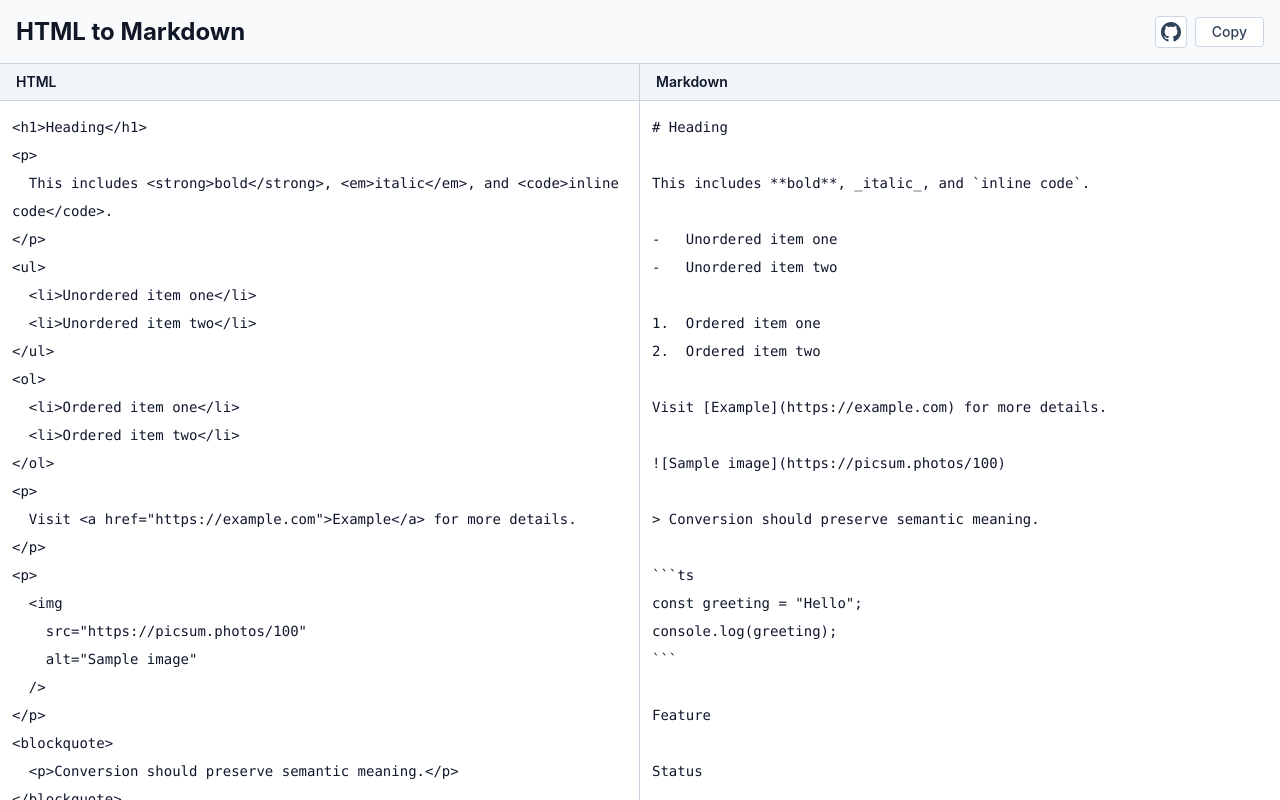
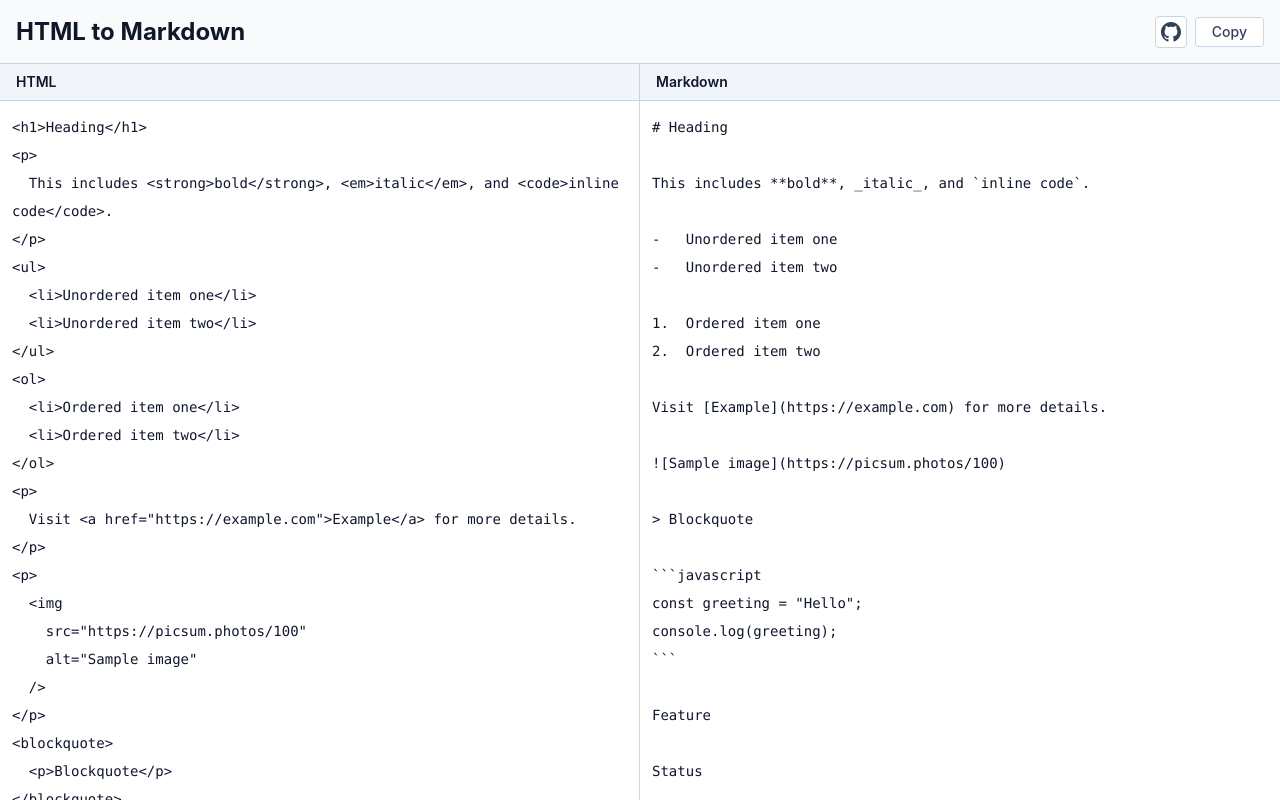
Before and after one commit to remarkablemark/html-to-markdown, a React (Vite) app: page / in a window 1280 px wide. Built offline with nearby package versions, Linux system fonts and the light colour scheme; what turndown-plugin-gfm would draw is missing.

Commit message:
feat(constants): update sampleHtml

```diff
--- a/src/constants/sampleHtml.ts
+++ b/src/constants/sampleHtml.ts
@@ -20,9 +20,9 @@ export const SAMPLE_HTML = `<h1>Heading</h1>
   />
 </p>
 <blockquote>
-  <p>Conversion should preserve semantic meaning.</p>
+  <p>Blockquote</p>
 </blockquote>
-<pre><code class="language-ts">const greeting = "Hello";
+<pre><code class="language-javascript">const greeting = "Hello";
 console.log(greeting);
 </code></pre>
 <table>
```
Also changed, not shown: 1 other file (tests, documents, lock files or other folders).
